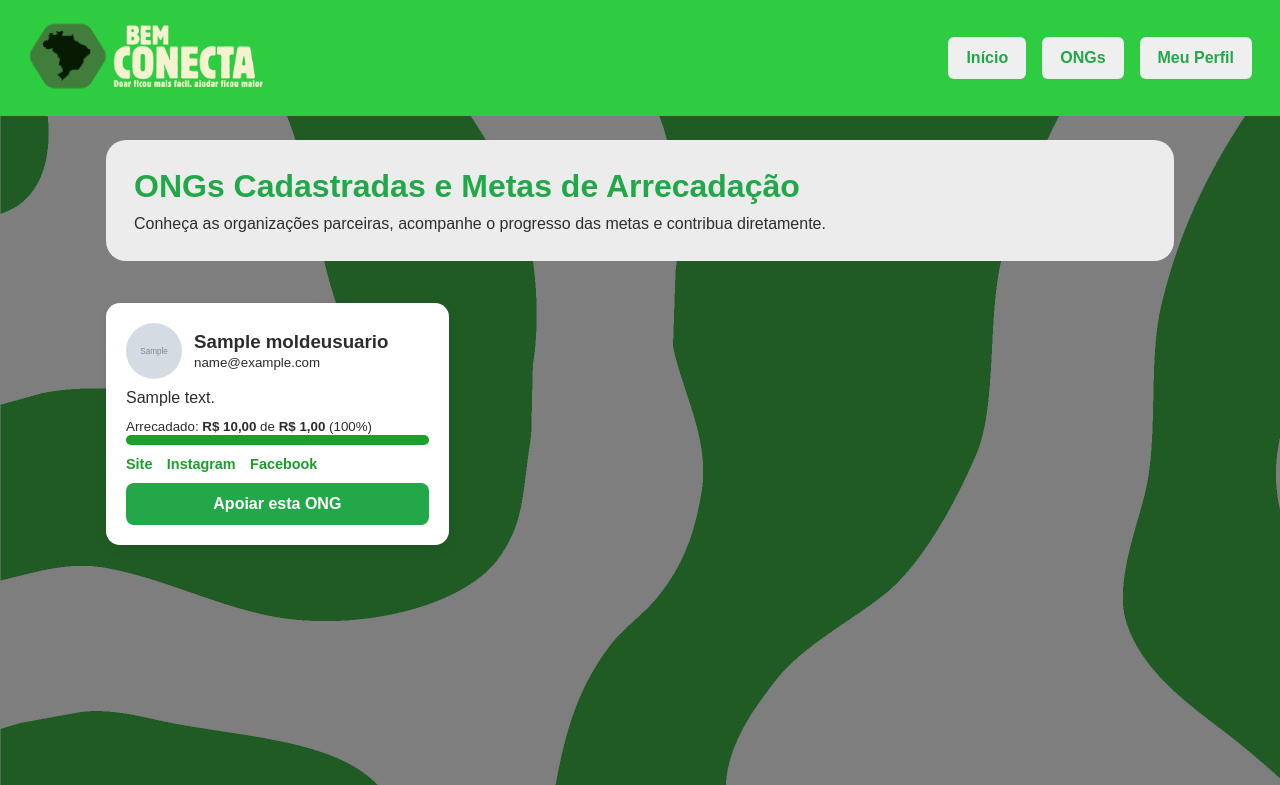
After one commit to Johanoliveira/Bem_Conecta-TCC, a PHP site: page /php/ongs.php in a window 1280 px wide. The commit adds this page. Shown: the top 785 px of the page. Run offline with PHP 8.4, Linux system fonts and the light colour scheme; the visitor is signed in with stand-in values (Sample User, id 1); tables that the repository leaves empty hold one stand-in row (values such as "Sample post"); grey boxes marked "Sample" are stand-in pictures.

Commit message:
adicionandofeaturesquefaltam

```diff
--- a/html/cadastroDoador.html
+++ b/html/cadastroDoador.html
@@ -119,7 +119,7 @@
                         required
                     >
 
-                    Li e estou de acordo com os Termos de Uso e a Política de Privacidade da Bem Conecta.
+                    Li e estou de acordo com os <a href="termos.html">Termos de Uso</a> e a Política de Privacidade da Bem Conecta.
 
                 </label>
 
--- a/html/cadastroONG.html
+++ b/html/cadastroONG.html
@@ -119,7 +119,7 @@
                             name="termos"
                             required
                         >
-                        Li e estou de acordo com os Termos de Uso e a Política de Privacidade da Bem Conecta.
+                        Li e estou de acordo com os <a href="termos.html">Termos de Uso</a> e a Política de Privacidade da Bem Conecta.
                     </label>
                 </div>
 
--- /dev/null
+++ b/php/ongs.php
@@ -0,0 +1,161 @@
+<?php
+session_start();
+require_once "conexao.php";
+
+if (!isset($_SESSION["usuario_id"])) {
+    header("Location: ../html/login.html");
+    exit;
+}
+
+$sqlOngs = "
+    SELECT
+        o.idONG,
+        mu.nome,
+        mu.email,
+        mu.telefone,
+        mu.fotoPerfil,
+        o.descricao,
+        o.Website,
+        o.instagram,
+        o.facebook,
+        COALESCE(SUM(DISTINCT c.meta), 0) AS metaTotal,
+        COALESCE(SUM(d.valor), 0) AS totalArrecadado
+    FROM ONGs o
+    INNER JOIN MoldeUsuario mu ON o.idMoldeUsuario = mu.idMUsuario
+    LEFT JOIN campanhas c ON c.idONG = o.idONG
+    LEFT JOIN doacoes d ON d.idCampanha = c.idCampanha
+    GROUP BY o.idONG, mu.nome, mu.email, mu.telefone, mu.fotoPerfil, o.descricao, o.Website, o.instagram, o.facebook
+    ORDER BY mu.nome ASC
+";
+
+$resultado = $conexao->query($sqlOngs);
+?>
+<!DOCTYPE html>
+<html lang="pt-BR">
+<head>
+    <meta charset="UTF-8">
+    <meta name="viewport" content="width=device-width, initial-scale=1.0">
+    <title>ONGs Parceiras - Bem Conecta</title>
+    <link rel="stylesheet" href="../css/inicialPage.css">
+    <style>
+        .ongs-grid {
+            display: grid;
+            grid-template-columns: repeat(auto-fill, minmax(300px, 1fr));
+            gap: 20px;
+            margin-top: 20px;
+        }
+        .ong-box {
+            background: #fff;
+            border-radius: 14px;
+            padding: 20px;
+            box-shadow: 0 4px 12px rgba(0,0,0,0.08);
+            display: flex;
+            flex-direction: column;
+            gap: 10px;
+        }
+        .ong-topo {
+            display: flex;
+            align-items: center;
+            gap: 12px;
+        }
+        .ong-topo img {
+            width: 56px;
+            height: 56px;
+            border-radius: 50%;
+            object-fit: cover;
+        }
+        .barra-meta {
+            width: 100%;
+            height: 10px;
+            background: #e0e0e0;
+            border-radius: 6px;
+            overflow: hidden;
+        }
+        .barra-progresso {
+            height: 100%;
+            background: #1b9e2a;
+        }
+        .redes-ong a {
+            margin-right: 10px;
+            color: #1b9e2a;
+            font-weight: bold;
+            text-decoration: none;
+            font-size: 0.9rem;
+        }
+    </style>
+</head>
+<body>
+<header class="topbar">
+    <div class="logos">
+        <div class="logo-foto"><img src="../img/logo/logo.webp" alt=""></div>
+        <div class="logo-escrita"><img src="../img/logo/escrita.png" alt=""></div>
+    </div>
+    <nav class="menu">
+        <a href="inicialPage.php">Início</a>
+        <a href="ongs.php">ONGs</a>
+        <a href="perfil.php">Meu Perfil</a>
+    </nav>
+</header>
+
+<main class="feed" style="max-width: 1100px; margin: 24px auto; padding: 0 16px;">
+    <section class="welcome-card">
+        <h2>ONGs Cadastradas e Metas de Arrecadação</h2>
+        <p>Conheça as organizações parceiras, acompanhe o progresso das metas e contribua diretamente.</p>
+    </section>
+
+    <div class="ongs-grid">
+        <?php if ($resultado && $resultado->num_rows > 0): ?>
+            <?php while ($ong = $resultado->fetch_assoc()): ?>
+                <?php
+                    $foto = $ong["fotoPerfil"] ?: "img/jpg/ftPerfil.jpg";
+                    $meta = (float) $ong["metaTotal"];
+                    $arrecadado = (float) $ong["totalArrecadado"];
+                    $porcentagem = $meta > 0 ? min(100, round(($arrecadado / $meta) * 100)) : 0;
+                ?>
+                <article class="ong-box">
+                    <div class="ong-topo">
+                        <img src="../php/<?php echo htmlspecialchars($foto); ?>" alt="Logo ONG">
+                        <div>
+                            <h3><?php echo htmlspecialchars($ong["nome"]); ?></h3>
+                            <small><?php echo htmlspecialchars($ong["email"]); ?></small>
+                        </div>
+                    </div>
+
+                    <p><?php echo htmlspecialchars($ong["descricao"]); ?></p>
+
+                    <div>
+                        <small>
+                            Arrecadado: <strong>R$ <?php echo number_format($arrecadado, 2, ',', '.'); ?></strong>
+                            <?php if ($meta > 0): ?>
+                                de <strong>R$ <?php echo number_format($meta, 2, ',', '.'); ?></strong> (<?php echo $porcentagem; ?>%)
+                            <?php endif; ?>
+                        </small>
+                        <div class="barra-meta">
+                            <div class="barra-progresso" style="width: <?php echo $porcentagem; ?>%;"></div>
+                        </div>
+                    </div>
+
+                    <div class="redes-ong">
+                        <?php if (!empty($ong["Website"])): ?>
+                            <a href="<?php echo htmlspecialchars($ong["Website"]); ?>" target="_blank">Site</a>
+                        <?php endif; ?>
+                        <?php if (!empty($ong["instagram"])): ?>
+                            <a href="<?php echo htmlspecialchars($ong["instagram"]); ?>" target="_blank">Instagram</a>
+                        <?php endif; ?>
+                        <?php if (!empty($ong["facebook"])): ?>
+                            <a href="<?php echo htmlspecialchars($ong["facebook"]); ?>" target="_blank">Facebook</a>
+                        <?php endif; ?>
+                    </div>
+
+                    <a href="../html/pagamento.html" class="donate-btn" style="text-align:center; text-decoration:none;">
+                        Apoiar esta ONG
+                    </a>
+                </article>
+            <?php endwhile; ?>
+        <?php else: ?>
+            <p>Nenhuma ONG cadastrada no momento.</p>
+        <?php endif; ?>
+    </div>
+</main>
+</body>
+</html>
```
Also changed, not shown: html/termos.html (added, +27 -0 lines), index.html (+17 -0 lines), js/inicialPage.js (+64 -3 lines), php/excluirPost.php (added, +120 -0 lines), php/inicialPage.php (+15 -5 lines), img/posts/12b625fb97f90dfff998ac284e0c897f.jpg (added), img/posts/d41948027ccfea21845ddf6d84c8a15d.jpg (deleted).
